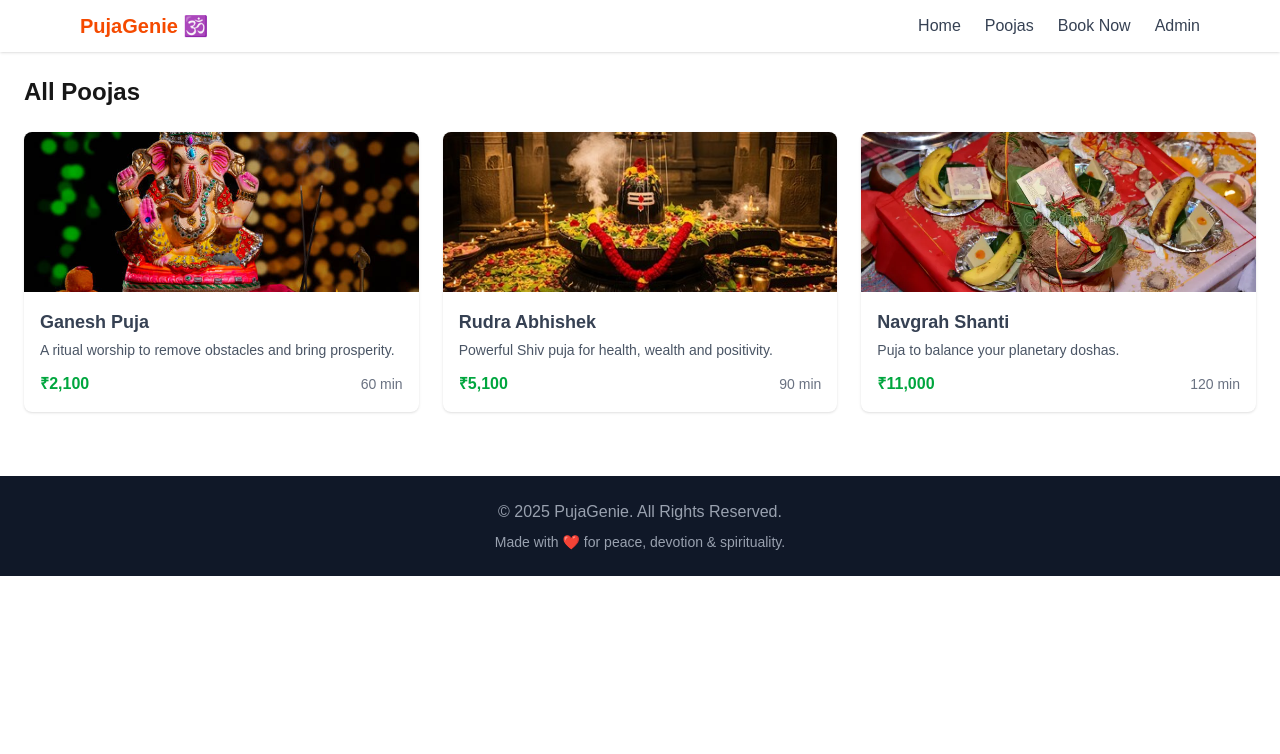
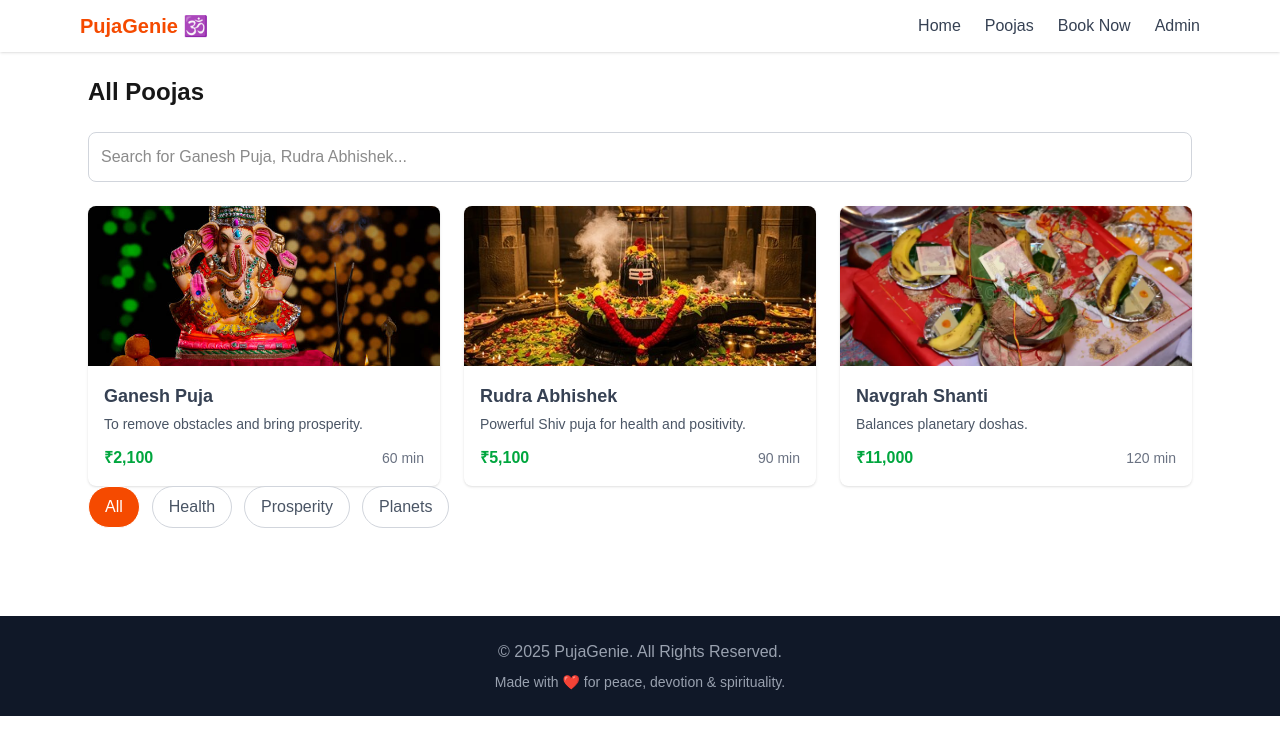
Before and after one commit to aman1999hopper/HawanSutra, a Next.js app in the folder pooja-app/: page /poojas in a window 1280 px wide. Shown: the top 754 px of the page. Built offline with nearby package versions, Linux system fonts and the light colour scheme.

Commit message:
Added backround image and update data

```diff
--- a/pooja-app/app/page.tsx
+++ b/pooja-app/app/page.tsx
@@ -1,11 +1,12 @@
+import PoojaCard from "@/components/PoojaCard";
+import { poojaList } from "@/data/poojas";
 import Link from "next/link";
 
 export default function HomePage() {
   return (
     <div>
       {/* Hero Section */}
-      <section className="bg-[url('/banner.jpg')] bg-cover bg-center h-[60vh] flex items-center justify-center text-white relative">
-
+      <section className="bg-[url('https://media.istockphoto.com/id/1467233037/photo/hindu-pooja-ritual-yagya-or-yajna-which-is-fire-ceremony-performed-during-marriage-puja-and.jpg?s=612x612&w=0&k=20&c=ipxovRSdiQjFrtazlU6Nv1UaYBLF3OGNp6j4MLoU9OA=')] bg-cover bg-center h-[60vh] flex items-center justify-center text-white relative">
         <div className="absolute inset-0 bg-black/60"></div>
 
         <div className="relative text-center max-w-2xl px-4">
@@ -13,7 +14,8 @@ export default function HomePage() {
             Bring Devotion & Blessings to Your Home 🕉️
           </h1>
           <p className="text-lg mb-6">
-            Book authentic Hindu Poojas, Yagyas & Rituals performed by experienced Pandits.
+            Book authentic Hindu Poojas, Yagyas & Rituals performed by
+            experienced Pandits.
           </p>
 
           <Link
@@ -25,11 +27,24 @@ export default function HomePage() {
         </div>
       </section>
 
-      {/* Section below hero */}
+      {/* Popular Pooja section is here  */}
       <section className="py-10 px-6 max-w-6xl mx-auto">
-        <h2 className="text-2xl font-bold mb-4">Popular Poojas</h2>
+        <h2 className="text-2xl font-bold mb-6">Popular Poojas</h2>
 
-        <p className="text-gray-600">We will show the top pooja cards here soon.</p>
+        <div className="grid grid-cols-1 sm:grid-cols-2 lg:grid-cols-3 gap-6">
+          {poojaList.slice(0, 3).map((pooja) => (
+            <PoojaCard key={pooja.id} pooja={pooja} />
+          ))}
+        </div>
+
+        <div className="mt-6 text-center">
+          <Link
+            href="/poojas"
+            className="text-orange-600 font-medium hover:underline"
+          >
+            View All →
+          </Link>
+        </div>
       </section>
     </div>
   );
--- a/pooja-app/app/poojas/page.tsx
+++ b/pooja-app/app/poojas/page.tsx
@@ -1,14 +1,57 @@
+"use client";
+
+import { useState } from "react";
 import { poojaList } from "@/data/poojas";
 import PoojaCard from "@/components/PoojaCard";
 
 export default function PoojaListPage() {
+  const [query, setQuery] = useState("");
+  const categories = ["All", "Health", "Prosperity", "Planets"];
+
+  const [activeCat, setActiveCat] = useState("All");
+
+  const filtered = poojaList.filter(
+    (p) =>
+      (activeCat === "All" ? true : p.category === activeCat) &&
+      p.title.toLowerCase().includes(query.toLowerCase())
+  );
+
   return (
-    <main className="p-6">
+    <main className="p-6 max-w-6xl mx-auto">
       <h1 className="text-2xl font-bold mb-6">All Poojas</h1>
 
+      {/* Search Bar */}
+      <input
+        type="text"
+        placeholder="Search for Ganesh Puja, Rudra Abhishek..."
+        className="w-full p-3 border border-gray-300 rounded-lg mb-6 focus:ring focus:ring-orange-200 focus:outline-none"
+        value={query}
+        onChange={(e) => setQuery(e.target.value)}
+      />
+
+      {/* Cards */}
       <div className="grid grid-cols-1 sm:grid-cols-2 lg:grid-cols-3 gap-6">
-        {poojaList.map((p) => (
-          <PoojaCard key={p.id} pooja={p} />
+        {filtered.length ? (
+          filtered.map((p) => <PoojaCard key={p.id} pooja={p} />)
+        ) : (
+          <p className="text-gray-500 col-span-full">No poojas found.</p>
+        )}
+      </div>
+
+      {/* Category Filter */}
+      <div className="flex gap-3 mb-6 flex-wrap">
+        {categories.map((cat) => (
+          <button
+            key={cat}
+            onClick={() => setActiveCat(cat)}
+            className={`px-4 py-2 rounded-full border transition ${
+              activeCat === cat
+                ? "bg-orange-600 text-white"
+                : "bg-white border-gray-300 text-gray-600"
+            }`}
+          >
+            {cat}
+          </button>
         ))}
       </div>
     </main>
--- a/pooja-app/data/poojas.ts
+++ b/pooja-app/data/poojas.ts
@@ -2,25 +2,28 @@ export const poojaList = [
   {
     id: "ganesh-puja",
     title: "Ganesh Puja",
-    shortDesc: "A ritual worship to remove obstacles and bring prosperity.",
+    category: "Prosperity",
+    shortDesc: "To remove obstacles and bring prosperity.",
     price: 2100,
     durationMinutes: 60,
-    image: "/poojas/ganesh-pooja.jpg"
+    image: "/poojas/ganesh-pooja.jpg",
   },
   {
     id: "rudra-abhishek",
     title: "Rudra Abhishek",
-    shortDesc: "Powerful Shiv puja for health, wealth and positivity.",
+    category: "Health",
+    shortDesc: "Powerful Shiv puja for health and positivity.",
     price: 5100,
     durationMinutes: 90,
-    image: "/poojas/rudra.jpg"
+    image: "/poojas/rudra.jpg",
   },
   {
     id: "navgrah-shanti",
     title: "Navgrah Shanti",
-    shortDesc: "Puja to balance your planetary doshas.",
+    category: "Planets",
+    shortDesc: "Balances planetary doshas.",
     price: 11000,
     durationMinutes: 120,
-    image: "/poojas/navgrah.jpg"
+    image: "/poojas/navgrah.jpg",
   }
-]
+];
--- a/pooja-app/package.json
+++ b/pooja-app/package.json
@@ -9,6 +9,7 @@
     "lint": "eslint"
   },
   "dependencies": {
+    "framer-motion": "^12.23.26",
     "next": "16.0.10",
     "react": "19.2.1",
     "react-dom": "19.2.1"
```
Also changed, not shown: 1 other file (tests, documents, lock files or other folders).
